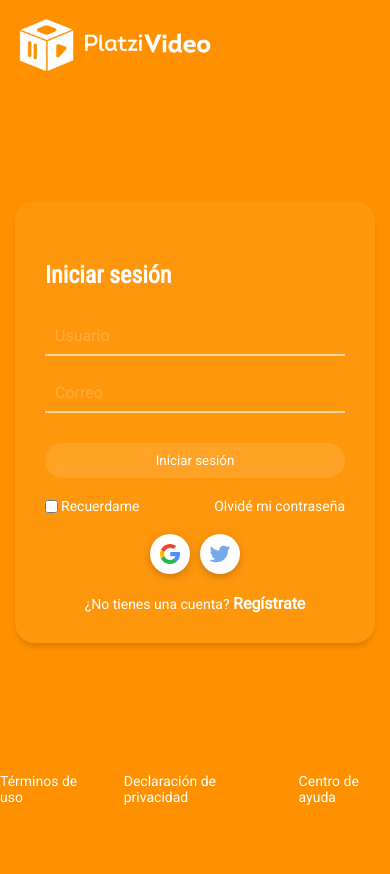
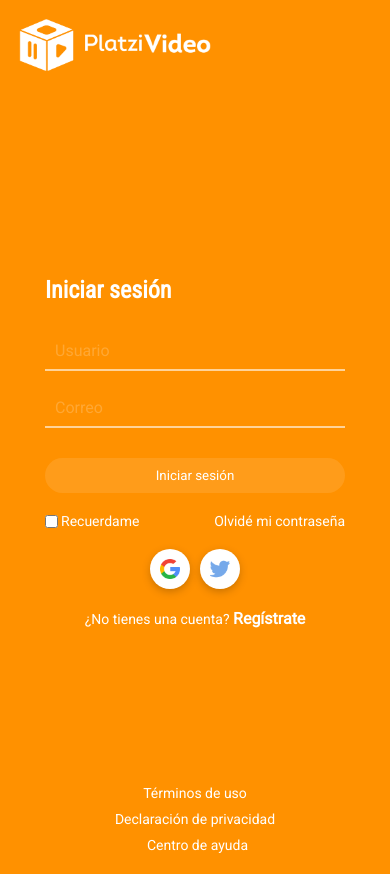
Before and after one commit to cesarttandres/platzivideo, a plain HTML site: page login.html in a window 390 px wide. Before the commit the page ends 844 px from the top, so only its background shows below. Drawn offline with nearby package versions, Linux system fonts and the light colour scheme.

Commit message:
Se añade responsive al diseño

```diff
--- a/css/styles.css
+++ b/css/styles.css
@@ -103,10 +103,6 @@ body {
 
             color: white;
             margin-left: 30px;
-
-        }
-
-
 
         }
 
@@ -464,3 +460,30 @@ h3 {
     margin: 0px 0px 0px 30px;
 
 }
+
+@media only screen and (max-width: 600px) {
+
+    .login__container {
+
+        background-color: transparent;
+        box-shadow: none;
+        padding-bottom: 0px;
+
+    }
+
+    .footer {
+
+        align-items: flex;
+        flex-direction: column;
+        margin: 30px;
+
+    }
+
+    .footer a {
+
+        padding-right: 0px;
+        padding: 5px;
+
+    }
+
+}
```
